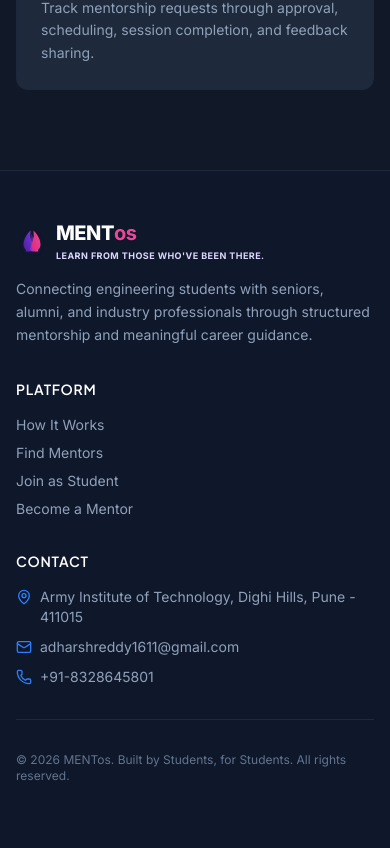
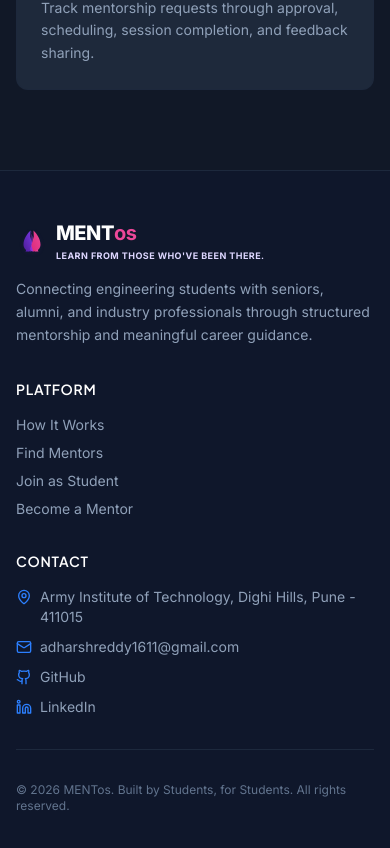
Before and after one commit to addyy-dot/MENTOS, a React (Vite) app in the folder frontend/: page / in a window 390 px wide. Shown: the part 5018-5866 px from the top of the page. Built offline with nearby package versions, Linux system fonts and the light colour scheme; no server answers.

Commit message:
Removed phone number and added linkedin and github details

```diff
--- a/frontend/src/components/Footer.jsx
+++ b/frontend/src/components/Footer.jsx
@@ -1,6 +1,6 @@
 import React from 'react';
 import { Link } from 'react-router-dom';
-import { Mail, MapPin, Phone } from 'lucide-react';
+import { Mail, MapPin } from 'lucide-react';
 import Logo from './Logo';
 
 const Footer = () => {
@@ -66,8 +66,19 @@
                 <a href="mailto:adharshreddy1611@gmail.com" className="hover:text-white transition-colors">adharshreddy1611@gmail.com</a>
               </li>
               <li className="flex items-center gap-2">
-                <Phone className="w-4 h-4 text-blue-500 flex-shrink-0" />
-                <span>+91-8328645801</span>
+                <svg className="w-4 h-4 text-blue-500 flex-shrink-0" viewBox="0 0 24 24" fill="none" stroke="currentColor" strokeWidth="2" strokeLinecap="round" strokeLinejoin="round">
+                  <path d="M15 22v-4a4.8 4.8 0 0 0-1-3.5c3 0 6-2 6-5.5.08-1.25-.27-2.48-1-3.5.28-1.15.28-2.35 0-3.5 0 0-1 0-3 1.5-2.64-.5-5.36-.5-8 0C6 2 5 2 5 2c-.3 1.15-.3 2.35 0 3.5A5.403 5.403 0 0 0 4 9c0 3.5 3 5.5 6 5.5-.39.49-.68 1.05-.85 1.65-.17.6-.22 1.23-.15 1.85v4" />
+                  <path d="M9 18c-4.51 2-5-2-7-2" />
+                </svg>
+                <a href="https://github.com/addyy-dot" target="_blank" rel="noopener noreferrer" className="hover:text-white transition-colors">GitHub</a>
+              </li>
+              <li className="flex items-center gap-2">
+                <svg className="w-4 h-4 text-blue-500 flex-shrink-0" viewBox="0 0 24 24" fill="none" stroke="currentColor" strokeWidth="2" strokeLinecap="round" strokeLinejoin="round">
+                  <path d="M16 8a6 6 0 0 1 6 6v7h-4v-7a2 2 0 0 0-2-2 2 2 0 0 0-2 2v7h-4v-7a6 6 0 0 1 6-6z" />
+                  <rect width="4" height="12" x="2" y="9" />
+                  <circle cx="4" cy="4" r="2" />
+                </svg>
+                <a href="https://www.linkedin.com/in/adharsh-reddy-513aba288?utm_source=share_via&utm_content=profile&utm_medium=member_android" target="_blank" rel="noopener noreferrer" className="hover:text-white transition-colors">LinkedIn</a>
               </li>
             </ul>
           </div>
```
